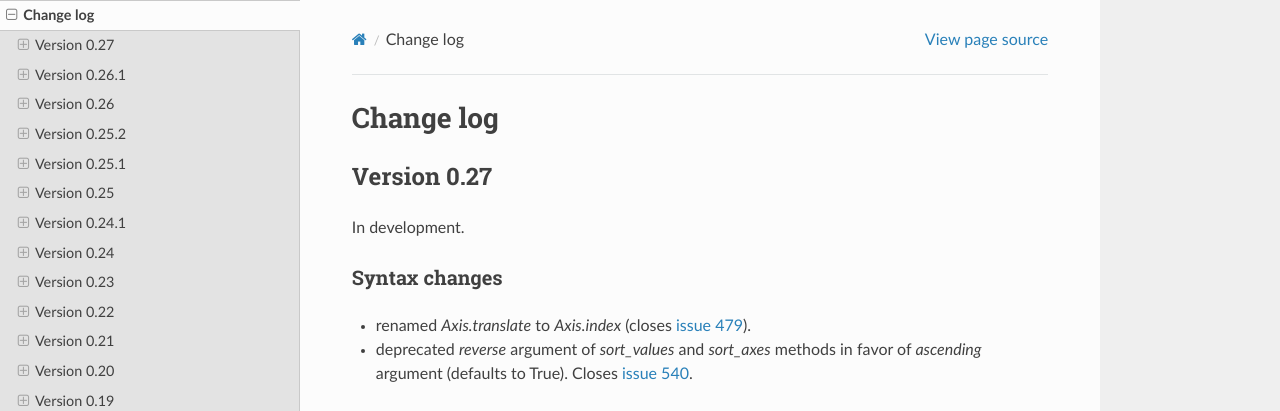
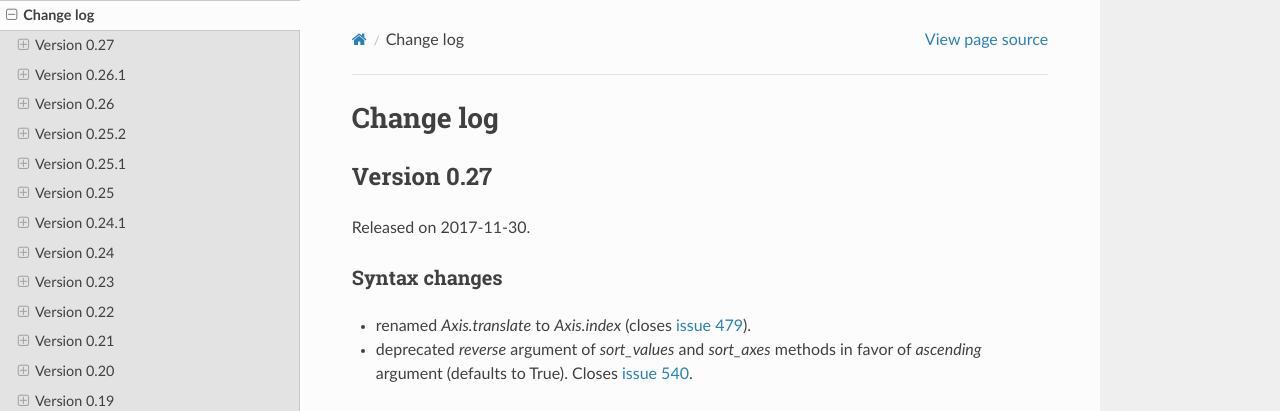
Before and after one commit to larray-project/larray, a Sphinx documentation site: the page built from doc/source/changes.rst, in a window 1280 px wide and 900 px high. Shown: the top 411 px of the window. Built offline with Sphinx 7.4.7 and the Read the Docs theme 2.0.0, drawn with Linux system fonts in a browser that asks for light colours.

Commit message:
update release date for 0.27

```diff
--- a/doc/source/changes.rst
+++ b/doc/source/changes.rst
@@ -4,7 +4,7 @@ Change log
 Version 0.27
 ============
 
-In development.
+Released on 2017-11-30.
 
 .. include:: ./changes/version_0_27.rst.inc
 
```
